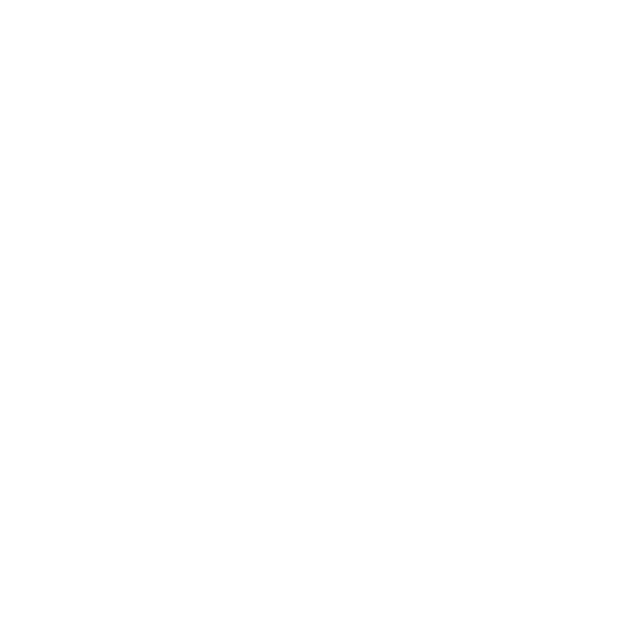
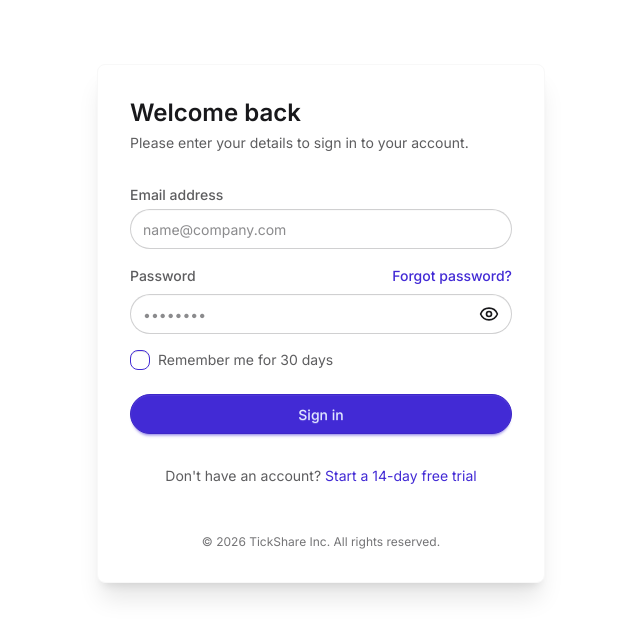
Before and after one commit to brijeshdevio/tick-share, a React (Vite) app in the folder web/: page /login in a window 1280 px wide. Before the commit this address had no page. Shown: the top 636 px of the page, without its empty margins (319-959 px from the left). Built offline with nearby package versions, Linux system fonts and the light colour scheme.

Commit message:
feat: add Login page and route in AppRoutes

```diff
--- a/web/src/app/routes/AppRoutes.tsx
+++ b/web/src/app/routes/AppRoutes.tsx
@@ -4,6 +4,7 @@
 
 const Home = lazy(() => import("@/features/home/Home"));
 const Register = lazy(() => import("@/features/auth/pages/Register"));
+const Login = lazy(() => import("@/features/auth/pages/Login"));
 
 export function AppRoutes() {
   return (
@@ -14,6 +15,7 @@
             <Route path="/" element={<Home />} />
           </Route>
           <Route path="/register" element={<Register />} />
+          <Route path="/login" element={<Login />} />
         </Routes>
       </Suspense>
     </BrowserRouter>
--- /dev/null
+++ b/web/src/features/auth/pages/Login.tsx
@@ -0,0 +1,78 @@
+import { Link } from "react-router-dom";
+import { Button, Input } from "@/shared/ui";
+
+export default function Login() {
+  return (
+    <div className="text-base-content">
+      <section className="container mx-auto flex min-h-[80vh] max-w-6xl flex-col gap-10 px-4 py-10 md:flex-row md:items-stretch md:py-16">
+        {/* Left: form card */}
+        <div className="flex-1">
+          <div className="card border-base-200 bg-base-100 mx-auto max-w-md border shadow-xl">
+            <div className="card-body space-y-6 p-6 sm:p-8">
+              <header className="space-y-1">
+                <h2 className="text-xl font-semibold sm:text-2xl">
+                  Welcome back
+                </h2>
+                <p className="text-base-content/70 text-sm">
+                  Please enter your details to sign in to your account.
+                </p>
+              </header>
+
+              <form className="space-y-4">
+                <Input
+                  label="Email address"
+                  type="email"
+                  placeholder="name@company.com"
+                />
+                <div className="space-y-2">
+                  <div className="flex items-center justify-between">
+                    <label
+                      htmlFor="password_login"
+                      className="text-base-content/70 text-sm font-medium"
+                    >
+                      Password
+                    </label>
+                    <button
+                      type="button"
+                      className="link-primary link-hover link font-medium"
+                    >
+                      Forgot password?
+                    </button>
+                  </div>
+                  <Input
+                    type="password"
+                    id="password_login"
+                    placeholder="••••••••"
+                  />
+                </div>
+
+                <label className="text-base-content/70 flex items-center gap-2 text-sm">
+                  <input
+                    type="checkbox"
+                    className="checkbox checkbox-primary checkbox-sm"
+                  />
+                  <span>Remember me for 30 days</span>
+                </label>
+
+                <Button type="submit" className="btn-primary mt-2 w-full">
+                  Sign in
+                </Button>
+              </form>
+
+              <p className="text-base-content/70 text-center text-sm">
+                Don&apos;t have an account?{" "}
+                <Link to="/register" className="link-primary link-hover link">
+                  Start a 14-day free trial
+                </Link>
+              </p>
+
+              <p className="text-base-content/60 mt-4 text-center text-xs">
+                © {new Date().getFullYear()} TickShare Inc. All rights reserved.
+              </p>
+            </div>
+          </div>
+        </div>
+      </section>
+    </div>
+  );
+}
--- a/web/src/shared/ui/Input.tsx
+++ b/web/src/shared/ui/Input.tsx
@@ -18,7 +18,7 @@
     <div className="flex w-full flex-col gap-1">
       {label && (
         <label
-          htmlFor={id}
+          htmlFor={props?.id ?? id}
           className="text-base-content/70 text-sm font-medium"
         >
           {label}
@@ -27,7 +27,7 @@
       <div className="input w-full rounded-full">
         <input
           {...props}
-          id={id}
+          id={props?.id ?? id}
           className={props.className}
           type={isVisiblePassword ? "text" : props.type}
         />
```
